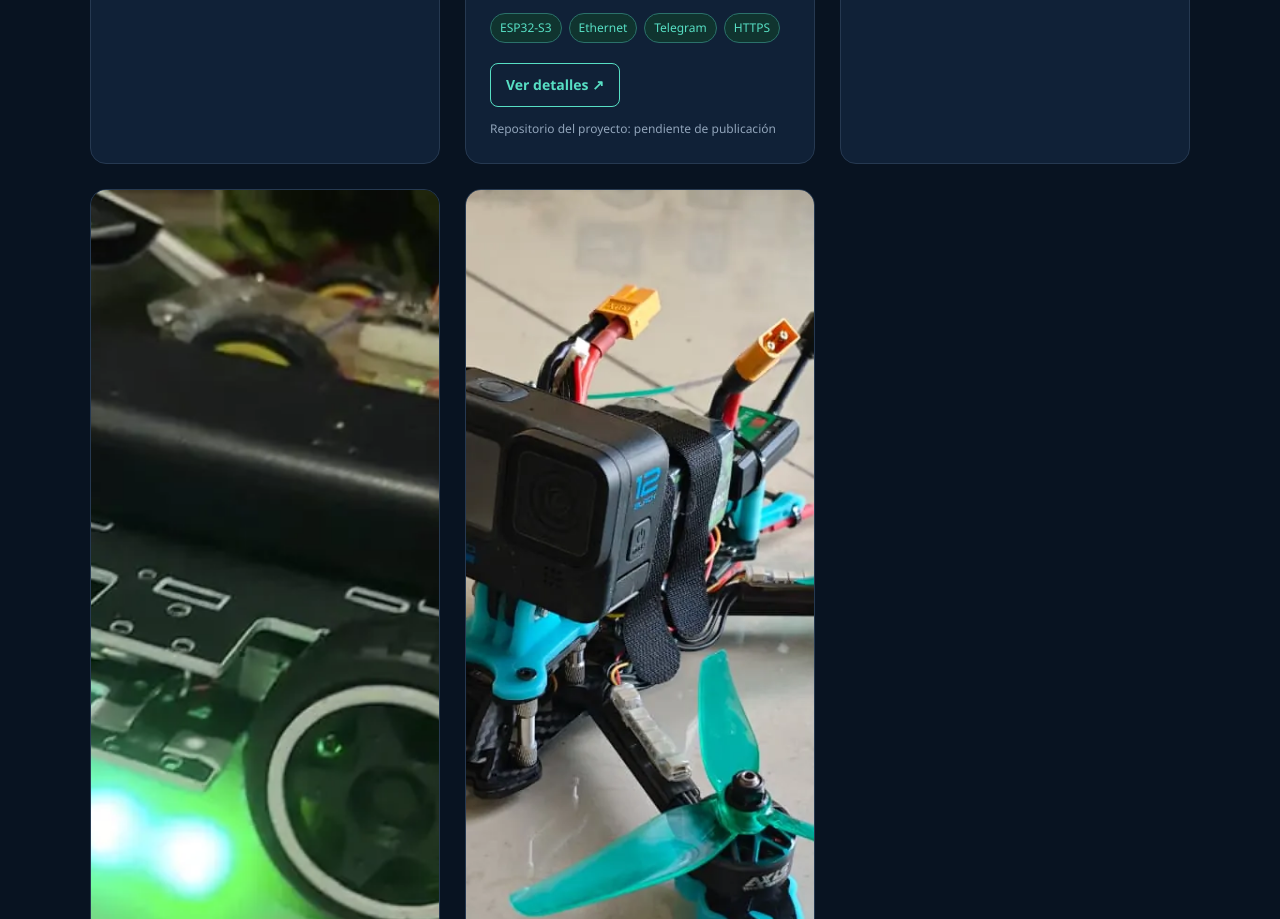
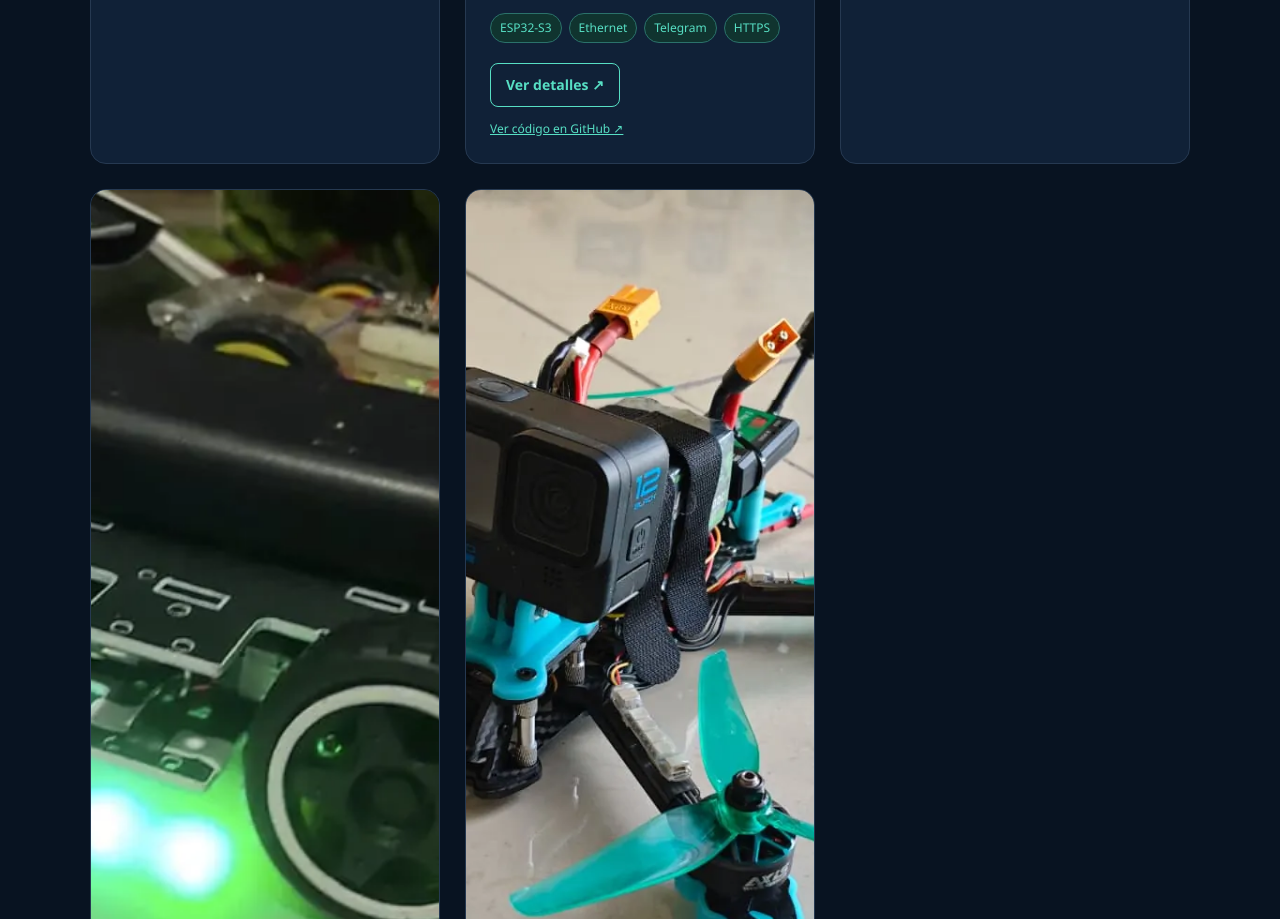
Before and after one commit to Brocoly7w7/portafolio-juan-emmanuel, a plain HTML site: page index.html in a window 1280 px wide. Shown: the part 3245-4164 px from the top of the page. Drawn offline with Linux system fonts and the light colour scheme.

Commit message:
feat: enlazar repositorio SITE MONITOR

```diff
--- a/index.html
+++ b/index.html
@@ -73,7 +73,13 @@
               <p>Supervisa condiciones ambientales y presencia de agua, permite configurar umbrales desde una interfaz web y envía alertas.</p>
               <div class="tags"><span>ESP32-S3</span><span>Ethernet</span><span>Telegram</span><span>HTTPS</span></div>
               <button class="details-button" type="button" data-project="site">Ver detalles <span aria-hidden="true">↗</span></button>
-              <p class="repo-pending">Repositorio del proyecto: pendiente de publicación</p>
+              <p class="repo-pending">
+                <a href="https://github.com/Brocoly7w7/Site-Monitor-ESP32"
+                  target="_blank"
+                  rel="noopener noreferrer">
+                  Ver código en GitHub ↗
+                </a>
+              </p>
             </div>
           </article>
           <article class="project-card">
```
